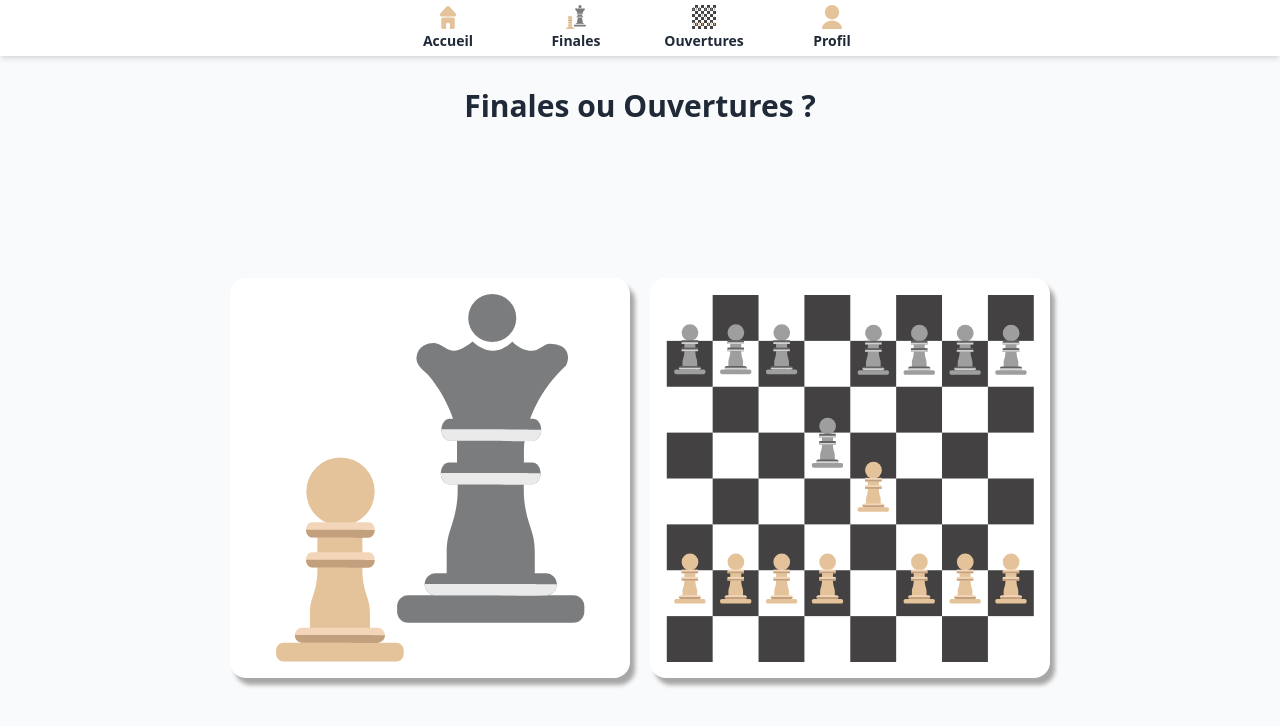
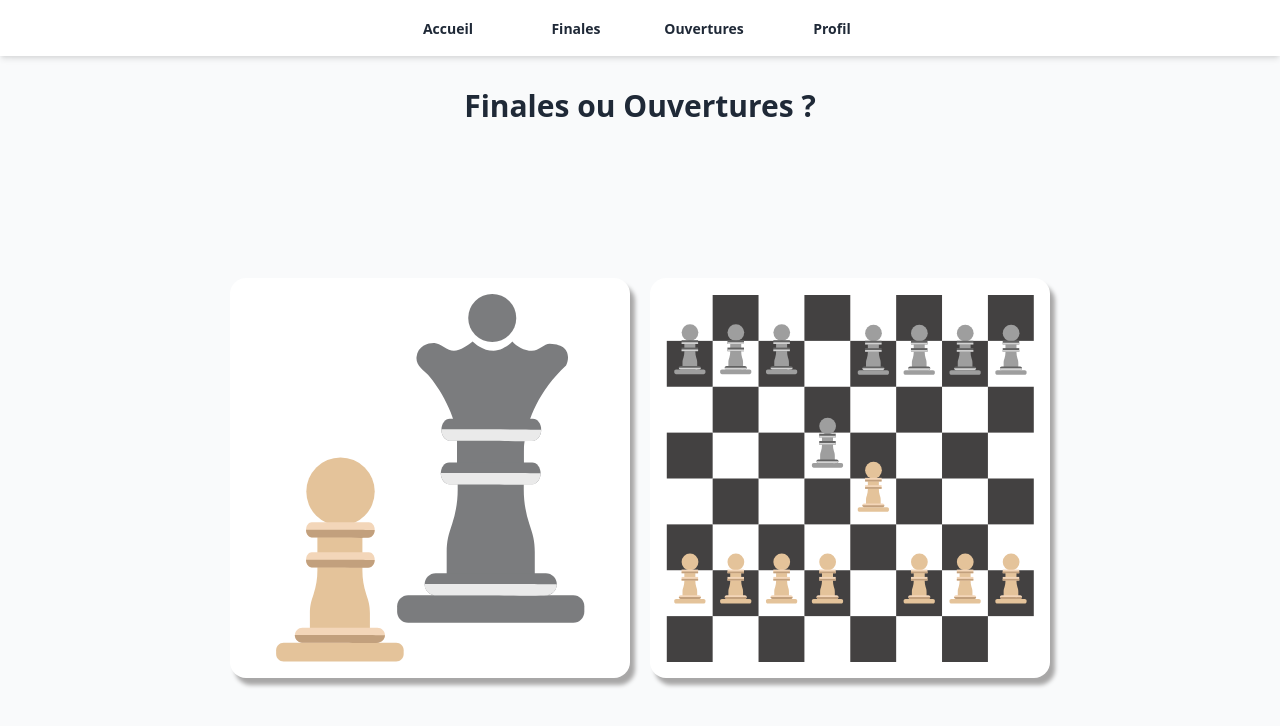
Before and after one commit to quentin-parmentier/chess, a Vue app: page / in a window 1280 px wide. Shown: the top 726 px of the page. Built offline with nearby package versions, Linux system fonts and the light colour scheme; no server answers; sample sign-in values are in the browser's storage.

Commit message:
topbar icon

```diff
--- a/src/components/TopBarItem.vue
+++ b/src/components/TopBarItem.vue
@@ -5,7 +5,7 @@
              (hover && !selected) ? 'text-white bg-blue-700' : '']">
         <router-link class="h-full flex justify-center items-center" :to="{ name:to, params: params}">
             <div>
-                <base-image class="h-6 m-auto" :img="icon" />
+                <base-image class="h-6 m-auto sm:hidden" :img="icon" />
                 <div class=" pt-0.5">{{text}}</div>
             </div>
         </router-link>
```
Also changed, not shown: 1 other file (tests, documents, lock files or other folders).
